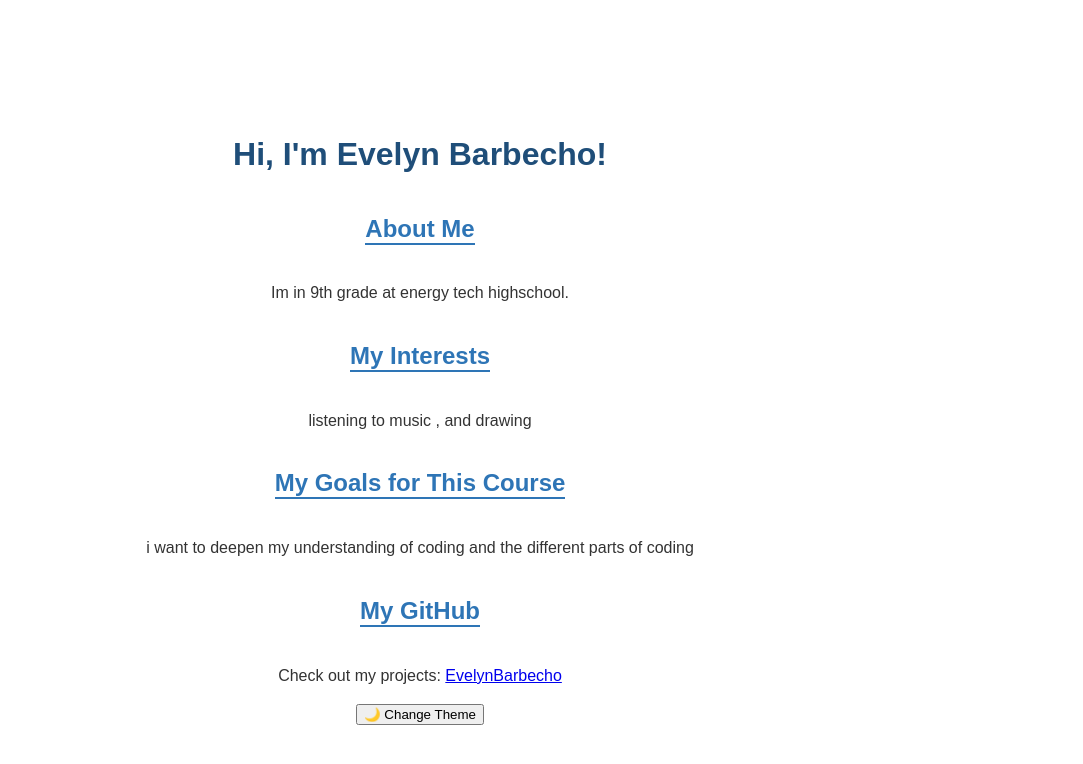
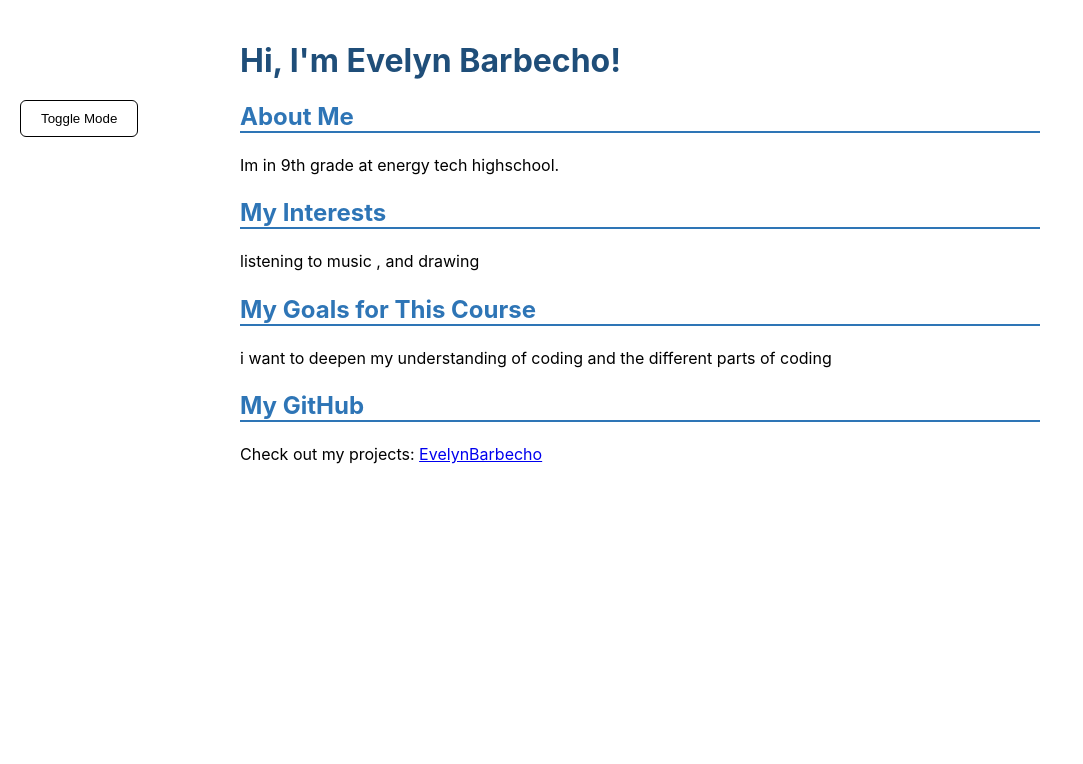
Before and after one commit to EvelynBarbecho/my-github-site, a plain HTML site: page index.html in a window 1280 px wide. Shown: the whole page, without its empty margins (0-1083 px from the left). Drawn offline with Linux system fonts and the light colour scheme.

Commit message:
add dark mode toggle button

```diff
--- a/index.html
+++ b/index.html
@@ -34,75 +34,56 @@
 <head>
     <meta charset="UTF-8">
     <meta name="viewport" content="width=device-width, initial-scale=1.0">
-  <title>Dark/Light Mode Demo</title>
-
-  <button id="theme-toggle" aria-label="Toggle dark mode">
-  <span id="toggle-icon">🌙</span> Change Theme
-</button>
-
+    <title>Theme Switcher</title>
     <style>
         :root {
             --bg-color: #ffffff;
-      --text-color: #333333;
-      --btn-bg: #eeeeee;
+            --text-color: #000000;
         }
-
         [data-theme="dark"] {
-      --bg-color: #121212;
-      --text-color: #ffffff;
-      --btn-bg: #333333;
+            --bg-color: #0d1117;
+            --text-color: #c9d1d9;
         }
-
         body {
             background-color: var(--bg-color);
             color: var(--text-color);
-      font-family: sans-serif;
-      display: flex;
-      flex-direction: column;
-      align-items: center;
-      justify-content: center;
-      height: 100vh;
-      margin: 0;
+            font-family: -apple-system, BlinkMacSystemFont, "Segoe UI", Helvetica, Arial, sans-serif;
             transition: background-color 0.3s, color 0.3s;
         }
+        #theme-toggle {
+            position: absolute;
+            top: 100px;
+            left: 20px;
+            padding: 10px 20px;
+            cursor: pointer;
+            border: 1px solid var(--text-color);
+            background-color: var(--bg-color);
+            color: var(--text-color);
+            border-radius: 6px;
+        }
+    </style>
+</head>
+<body>
 
-    button#theme-toggle {
-    <style>
-  :root {
-    --bg-color: #ffffff;
-    --text-color: #333333;
-    --btn-bg: #eeeeee;
+    <button id="theme-toggle">Toggle Mode</button>
+
+    <script>
+        const toggleButton = document.getElementById('theme-toggle');
+        const currentTheme = localStorage.getItem('theme');
+
+        if (currentTheme) {
+            document.documentElement.setAttribute('data-theme', currentTheme);
         }
 
-  [data-theme="dark"] {
-    --bg-color: #121212;
-    --text-color: #ffffff;
-    --btn-bg: #333333;
+        toggleButton.addEventListener('click', () => {
+            let theme = 'light';
+            if (document.documentElement.getAttribute('data-theme') !== 'dark') {
+                theme = 'dark';
             }
+            document.documentElement.setAttribute('data-theme', theme);
+            localStorage.setItem('theme', theme);
+        });
+    </script>
 
-  body {
-    background-color: var(--bg-color);
-    color: var(--text-color);
-    font-family: sans-serif;
-    margin: 0;
-    padding: 20px;
-    transition: background-color 0.3s, color 0.3s;
-  }
-
-  button#theme-toggle {
-    position: fixed;
-    top: 100px;
-    left: 20px;
-    z-index: 99999;
-    background-color: var(--btn-bg);
-    color: var(--text-color);
-    border: 1px solid var(--text-color);
-    padding: 10px 15px;
-    cursor: pointer;
-    border-radius: 20px;
-    font-size: 0.9rem;
-    font-weight: bold;
-    box-shadow: 0 4px 6px rgba(0,0,0,0.1);
-    transition: background-color 0.3s, color 0.3s;
-  }
-</style>
+</body>
+</html>
```
Lines whose indentation alone changed are shown as unchanged.
